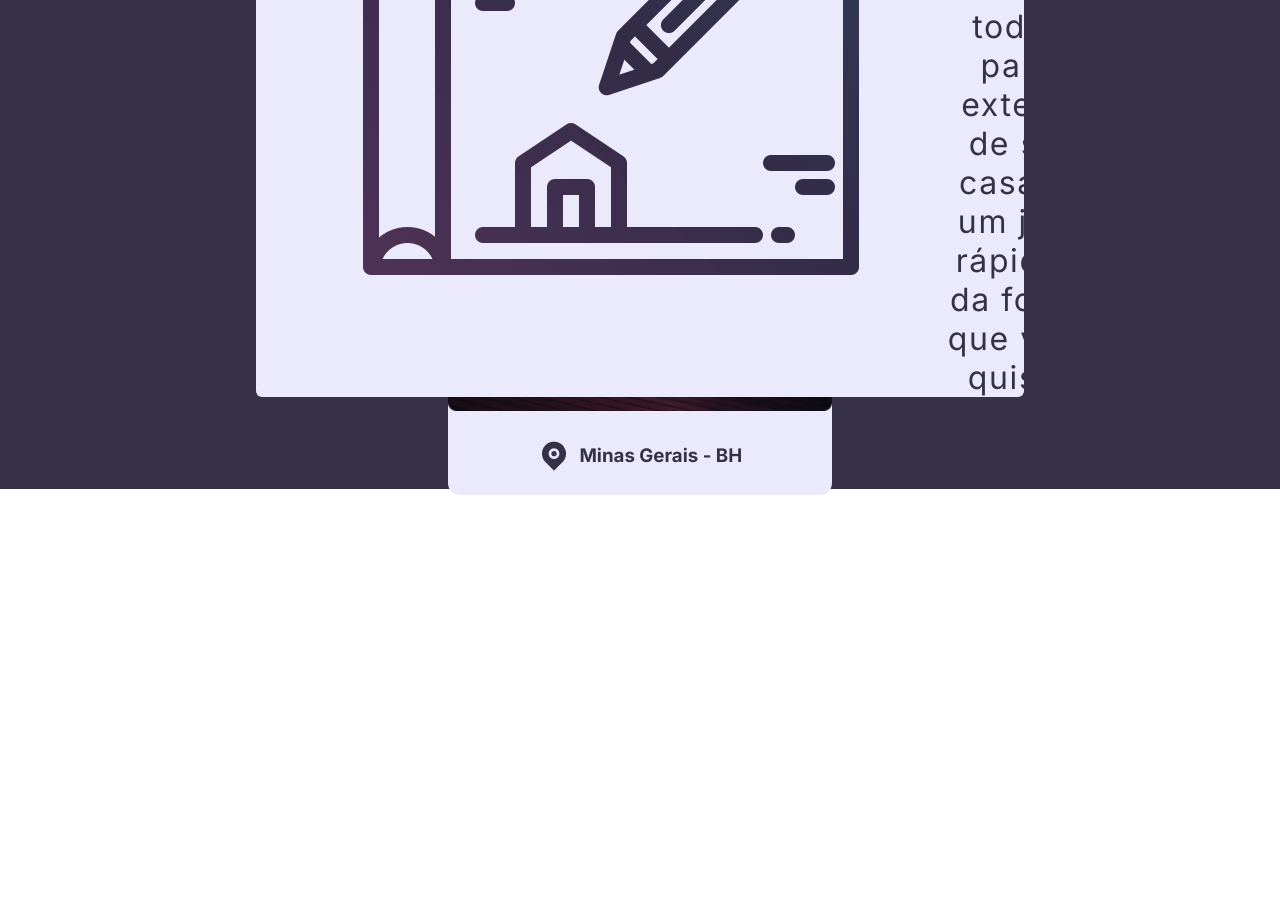
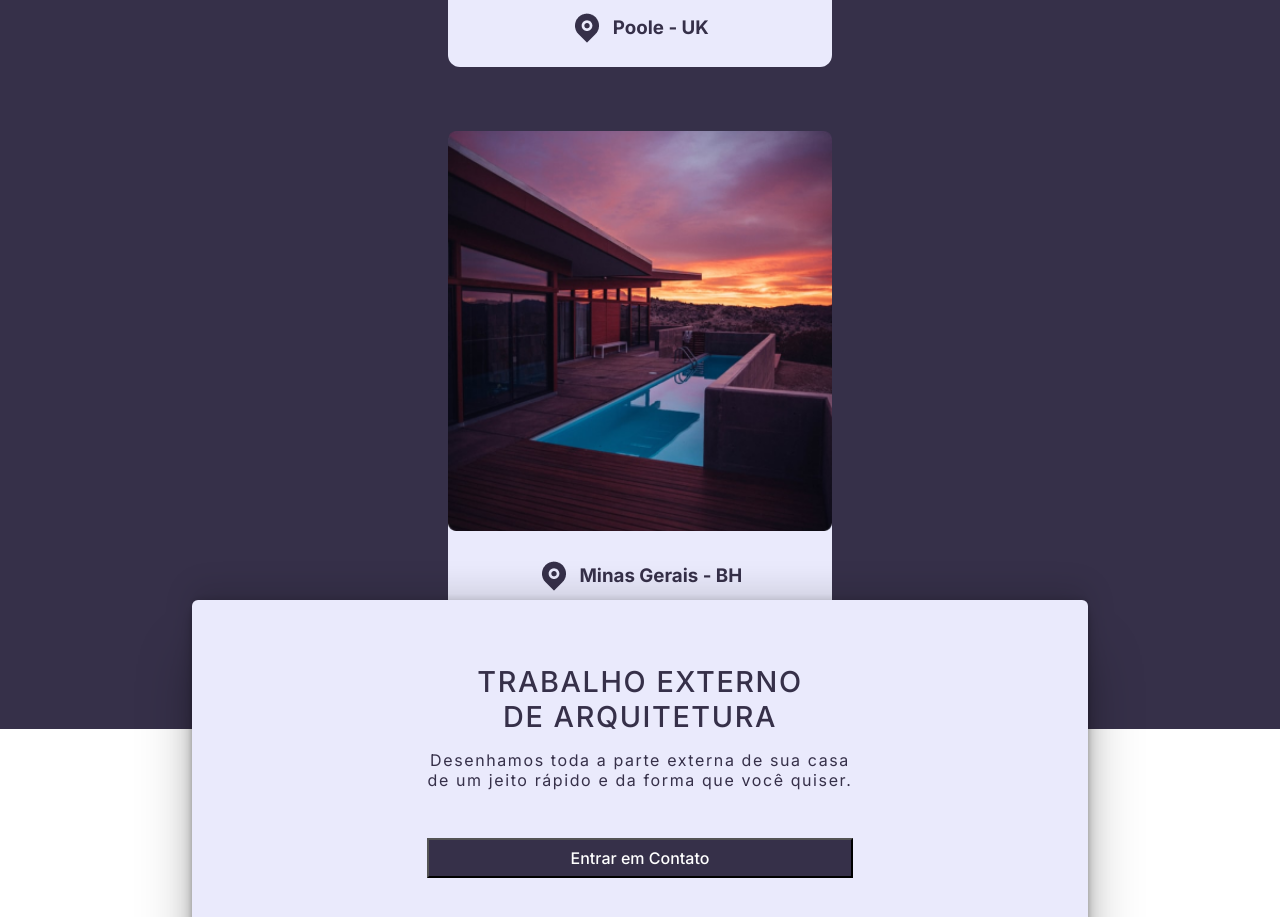
Before and after one commit to Theus03/myhouse, a Next.js app: page / in a window 1280 px wide. Shown: the part 1880-2797 px from the top of the page. Before the commit the page ends 2375 px from the top, so only its background shows below. Built offline with nearby package versions, Linux system fonts and the light colour scheme.

Commit message:
Finalizado área de serviços.

```diff
--- a/src/app/layout.tsx
+++ b/src/app/layout.tsx
@@ -1,4 +1,6 @@
 import '../styles/globals.css';
+import { Toaster } from "react-hot-toast";
+
 
 export const metadata = {
   title: 'MyHouse',
@@ -15,7 +17,10 @@ export default function RootLayout({
       <head>
         <link rel="shortcut icon" href="logo.svg" type="image/svg" />
       </head>
-      <body>{children}</body>
+      <body>
+        {children}
+        <Toaster position="top-center" toastOptions={{style: { padding: '20px', fontSize: '1.6rem' }}}/>
+      </body>
     </html>
   )
 }
--- a/src/app/page.tsx
+++ b/src/app/page.tsx
@@ -10,7 +10,7 @@ export default function Home() {
       <section className="container-banner">
         <div className="container-slogan">
           <h2 className="text-slogan">FAREMOS DA SUA CASA,<br/> UM LUGAR PERFEITO<br/> PARA MORAR.</h2>
-          <Button _type="outline" _textButton={"Entrar em Contato"}/>
+          <Button _type="outline" _textButton={"Entrar em Contato"} _msgButton={"Solicitação Recebida! Em breve entraremos em contato. 👍😉"}/>
         </div>
       </section>
       <Portfolio/>
--- a/src/components/Button.tsx
+++ b/src/components/Button.tsx
@@ -1,12 +1,23 @@
+'use client';
+
+import React from "react";
+import { toast } from "react-hot-toast";
+
 type ButtonProps = {
     _type: String,
-    _textButton: String
+    _textButton: String,
+    _msgButton: String
 }
 
-export default function Button({ _type, _textButton } : ButtonProps) {
+export default function Button({ _type, _textButton, _msgButton } : ButtonProps) {
+
+    const handleClickButton = (_msgButton: String, e: React.MouseEvent) => {
+        toast.success(`${_msgButton.toString()}`);
+    }
+
     return (
         <div className="container-button">
-            <button className={'btn ' + (_type == "outline" ? "outline" : "solid")} type="button">{_textButton}</button>
+            <button className={'btn ' + (_type == "outline" ? "outline" : "solid")} type="button" onClick={(e) => handleClickButton(`${_msgButton}`, e)} >{_textButton}</button>
         </div>
     )
 }
--- a/src/components/Sevices.tsx
+++ b/src/components/Sevices.tsx
@@ -1,27 +1,60 @@
+'use client';
+
+import Button from '@/components/Button';
+
 export default function Services() {
+
+    const handleClickChangeService = (idTarget: String, e: React.MouseEvent<HTMLDivElement>) => {
+        let elementServiceActive = document.querySelector('.service.active') as HTMLElement;
+        elementServiceActive?.classList.remove('active');
+        let elementCircleActive = document.querySelector('.circle-action.active') as HTMLElement;
+        elementCircleActive?.classList.remove('active');
+
+        let elementServiceTarget = document.getElementById(idTarget.toString()) as HTMLElement;
+        elementServiceTarget?.classList.add('active');
+        let elementCircleTarget = document.getElementById(`circle-${idTarget.toString()}`) as HTMLElement;
+        elementCircleTarget?.classList.add('active');
+    }
+
     return (
         <div className="container-services">
             <div className="box-services">
-                <div className="service active">
+                <div className="services">
+                    <div className="service active" id="service-one">
+                        <div className="container-img">
                             <img src="service-one.png" alt="Imagem do Serviço 1" />
+                        </div>
                         <div className="container-texts">
                             <h2 className="title-service">TRABALHO EXTERNO <br/> DE ARQUITETURA</h2>
                             <h4 className="text-service">Desenhamos toda a parte externa de sua casa de um jeito rápido e da forma que você quiser.</h4>
+                            <Button _type="solid" _textButton={"Entrar em Contato"} _msgButton={"Solicitação Recebida! Em breve entraremos em contato. 👍😉"}/>
                         </div>
                     </div>
-                <div className="service">
+                    <div className="service" id="service-two">
+                        <div className="container-img">
                             <img src="service-two.png" alt="Imagem do Serviço 2" />
+                        </div>
                         <div className="container-texts">
                             <h2 className="title-service">TRABALHO COMPLETO DE ARQUITETURA</h2>
                             <h4 className="text-service">Venha construir sua planta do zero até o fim conosco.</h4>
+                            <Button _type="solid" _textButton={"Entrar em Contato"} _msgButton={"Solicitação Recebida! Em breve entraremos em contato. 👍😉"}/>
                         </div>
                     </div>
-                <div className="service">
+                    <div className="service" id="service-three">
+                        <div className="container-img">
                             <img src="service-three.png" alt="Imagem do Serviço 3" />
+                        </div>
                         <div className="container-texts">
                             <h2 className="title-service">ANÁLISE DE ARQUITETURA</h2>
                             <h4 className="text-service">Fazemos um levantamento de todos os requisitos para que você possa prosseguir da melhor forma com seu projeto.</h4>
+                            <Button _type="solid" _textButton={"Entrar em Contato"} _msgButton={"Solicitação Recebida! Em breve entraremos em contato. 👍😉"}/>
                         </div>
+                    </div>
+                </div>
+                <div className="actions-services">
+                    <div id="circle-service-one" className="circle-action circle-service-one  active" onClick={(e) => handleClickChangeService('service-one', e)}></div>
+                    <div id="circle-service-two" className="circle-action circle-service-two" onClick={(e) => handleClickChangeService('service-two', e)}></div>
+                    <div id="circle-service-three" className="circle-action circle-service-three" onClick={(e) => handleClickChangeService('service-three', e)}></div>
                 </div>
             </div>
         </div>
--- a/src/styles/globals.css
+++ b/src/styles/globals.css
@@ -58,6 +58,7 @@ nav > ul > li > a:hover {
 
 .container-slogan {
     background-color: var(--secondary);
+    animation: myAnim 1s ease 0s 1 normal forwards;
     display: flex;
     align-items: center;
     justify-content: center;
@@ -106,6 +107,16 @@ nav > ul > li > a:hover {
     color: var(--white);
 }
 
+.solid {
+    background-color: var(--primary);
+    color: #fff;
+}
+
+.solid:hover {
+    background-color: var(--secondary);
+    border: solid 6px var(--primary);
+    color: var(--primary);
+}
 .container-portfolio {
     background-color: var(--primary);
     display: flex;
@@ -117,6 +128,7 @@ nav > ul > li > a:hover {
 
 .card-portfolio {
     background-color: var(--secondary);
+    animation: myAnim 1s ease 0s 1 normal forwards;
     margin-top: 2rem;
     width: 20%;
     border-radius: 12px;
@@ -152,40 +164,62 @@ nav > ul > li > a:hover {
 }
 
 .box-services {
+    background-color: var(--secondary);
+    box-shadow: rgba(0, 0, 0, 0.25) 0px 54px 55px, rgba(0, 0, 0, 0.12) 0px -12px 30px, rgba(0, 0, 0, 0.12) 0px 4px 6px, rgba(0, 0, 0, 0.17) 0px 12px 13px, rgba(0, 0, 0, 0.09) 0px -3px 5px;
     position: absolute;
-    top: 200%;
-    background-color: var(--secondary);
     display: flex;
     align-items: center;
     justify-content: center;
     border-radius: 6px;
-    width: 60%;
+    width: 70%;
+    top: 200%;
+    flex-direction: column;
+}
+
+.services {
+    display: flex;
+    max-width: 100%;
 }
 
 .service {
     display: none;
     align-items: center;
+    justify-content: center;
 }
 
 .service.active {
     display: flex;
+    gap: 10px;
+    align-items: center;
+    justify-content: center;
+    width: 100%;
+    animation: myAnim 1s ease 0s 1 normal forwards;
 }
 
-.service > img {
-    width: 32rem;
-    margin-left: 16rem;
+.container-img, .container-texts {
+    width: 50%;
+}
+
+.container-img {
+    display: flex;
+    justify-content: center;
+}
+
+.container-img > img {
+    padding: 2rem;
 }
 .container-texts {
     display: flex;
     flex-direction: column;
     justify-content: center;
     align-items: center;
-    gap: 3rem;
-    width: 70%;
+    gap: 1rem;
+    padding: 8rem;
+    height: 100%;
 }
 .title-service {
     color: var(--primary);
-    font-size: 2.6rem;
+    font-size: 3rem;
     letter-spacing: 0.1rem;
     font-weight: 500;
     text-align: center;
@@ -193,11 +227,95 @@ nav > ul > li > a:hover {
 
 .text-service {
     color: var(--primary);
-    font-size: 2rem;
+    font-size: 2.4rem;
     letter-spacing: 0.1rem;
     font-weight: 400;
     text-align: center;
-    width: 50%;
+    flex-wrap: wrap;
+    margin-bottom: 4rem;
+}
+
+.actions-services {
+    display: flex;
+    align-items: center;
+    justify-content: center;
+    gap: 2rem;
+    margin: 4rem;
+}
+
+.circle-action {
+    border-radius: 50%;
+    width: 25px;
+    height: 25px;
+    background-color: var(--primary);
+    cursor: pointer;
+}
+
+.circle-action.active {
+    background-color: var(--secondary);
+    border: solid 8px var(--primary);
+}
+@keyframes myAnim {
+	0% {
+		animation-timing-function: ease-in;
+		opacity: 0;
+		transform: translateX(250px);
+	}
+
+	38% {
+		animation-timing-function: ease-out;
+		opacity: 1;
+		transform: translateX(0);
+	}
+
+	55% {
+		animation-timing-function: ease-in;
+		transform: translateX(68px);
+	}
+
+	72% {
+		animation-timing-function: ease-out;
+		transform: translateX(0);
+	}
+
+	81% {
+		animation-timing-function: ease-in;
+		transform: translateX(32px);
+	}
+
+	90% {
+		animation-timing-function: ease-out;
+		transform: translateX(0);
+	}
+
+	95% {
+		animation-timing-function: ease-in;
+		transform: translateX(8px);
+	}
+
+	100% {
+		animation-timing-function: ease-out;
+		transform: translateX(0);
+	}
+}
+
+@media (max-width: 1920px) {
+    .container-img > img {
+        width: 24rem;
+    }
+
+    .title-service {
+        font-size: 2rem;
+    }
+
+    .text-service {
+        font-size: 1.4rem;
+    }
+
+    .btn {
+        font-size: 1rem;
+        width: 80%;
+    }
 }
 
 @media (max-width: 1280px){
@@ -227,12 +345,38 @@ nav > ul > li > a:hover {
         display: flex;
         flex-direction: column;
         gap: 2rem;
-        height: 200vh;
+        height: 230vh;
     }
 
     .card-portfolio   {
         margin-top: 2rem;
         width: 30%;
+    }
+
+    .box-services {
+        top: 310%;
+    }
+
+    .container-texts {
+        padding: 0px;
+        margin-top: 4rem;
+    }
+
+    .title-service {
+        font-size: 1.8rem;
+    }
+
+    .text-service {
+        font-size: 1rem;
+        margin-bottom: 2rem;
+    }
+
+    .container-img{
+        display: none;
+    }
+
+    .solid {
+        width: 100vh;
     }
 
 }
@@ -272,17 +416,27 @@ nav > ul > li > a:hover {
     }
 
     .container-portfolio {
-        height: 160vh;
+        justify-content: flex-start;
+        height: 220vh;
     }
 
     .card-portfolio   {
         width: 40%;
     }
+
+    .box-services {
+        top: 280%;
+    }
+
 }
 
 @media (max-width: 640px) {
     .card-portfolio   {
         width: 50%;
+    }
+
+    .box-services {
+        top: 280%;
     }
 }
 
@@ -324,4 +478,28 @@ nav > ul > li > a:hover {
         font-size: 0.8rem;
     }
 
+    .container-portfolio {
+        height: 130vh;
+    }
+
+    .box-services {
+        top: 210%;
+    }
+
+    .title-service {
+        font-size: 1rem;
+    }
+
+    .text-service {
+        font-size: 0.8rem;
+        margin-bottom: 1rem;
+    }
+
+    .btn{
+        width: 100%;
+    }
+
+    .container-button {
+        width: 20vh;
+    }
 }
```
Lines whose indentation alone changed are shown as unchanged.
